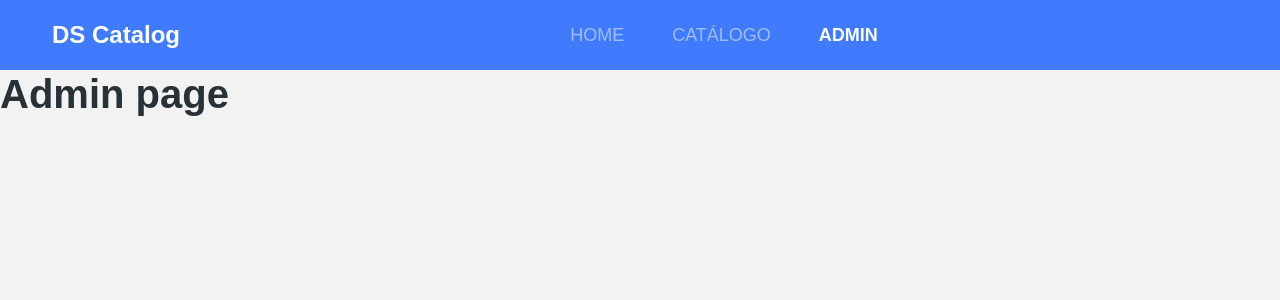
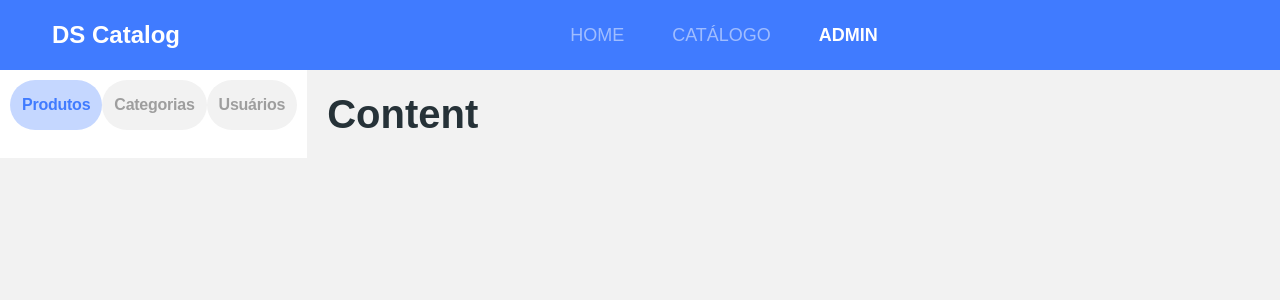
Before and after one commit to hstt-coder/bds-dscatalog, a React (Create React App) app in the folder frontend/: page /admin in a window 1280 px wide. Shown: the top 300 px of the page. Built offline with nearby package versions, Linux system fonts and the light colour scheme.

Commit message:
Admin Navbar Layout 320px

```diff
--- /dev/null
+++ b/frontend/src/pages/Admin/Navbar/index.tsx
@@ -0,0 +1,27 @@
+import './styles.css';
+
+const Navbar = () => {
+  return (
+    <nav className="admin-nav-container">
+      <ul>
+        <li>
+          <a href="link" className="admin-nav-item active">
+            <p>Produtos</p>
+          </a>
+        </li>
+        <li>
+          <a href="link" className="admin-nav-item">
+            <p>Categorias</p>
+          </a>
+        </li>
+        <li>
+          <a href="link" className="admin-nav-item">
+            <p>Usuários</p>
+          </a>
+        </li>
+      </ul>
+    </nav>
+  );
+};
+
+export default Navbar;
--- /dev/null
+++ b/frontend/src/pages/Admin/Navbar/styles.css
@@ -0,0 +1,36 @@
+
+.admin-nav-container {
+ padding: 10px;
+ background-color: #fff;
+}
+
+.admin-nav-container ul {
+  display: flex;
+  justify-content: space-around;
+  list-style-type: none;
+  margin: 0;
+  padding: 0;
+}
+
+.admin-nav-item {
+  display: flex;
+  justify-content: center;
+  align-items: center;
+  height: 50px;
+  background-color: #f2f2f2;
+  border-radius: 100px;
+  padding: 0 12px;
+  font-size: 16px;
+  font-weight: bold;
+  letter-spacing: -0.015em;
+  color: #9e9e9e;
+}
+
+.admin-nav-item.active {
+  background-color: rgba(64, 123, 255, .3);
+  color: #407bff;
+}
+
+.admin-nav-item p {
+  margin-bottom: 0;
+}
--- a/frontend/src/pages/Admin/index.tsx
+++ b/frontend/src/pages/Admin/index.tsx
@@ -1,5 +1,15 @@
+import Navbar from './Navbar';
+import './styles.css';
+
 const Admin = () => {
-  return <h1>Admin page</h1>;
+  return (
+    <div className="admin-container">
+      <Navbar/>
+      <div className="admin-content">
+        <h1>Content</h1>
+      </div>
+    </div>
+  );
 };
 
 export default Admin;
--- a/frontend/src/pages/Admin/styles.css
+++ b/frontend/src/pages/Admin/styles.css
@@ -0,0 +1,18 @@
+.admin-container {
+  display: flex;
+  flex-flow: column;
+}
+
+.admin-content {
+  padding: 20px;
+}
+
+@media (min-width: 1200px) {
+  .admin-container {
+    flex-flow: row;
+  }
+
+  .admin-content {
+    flex: 1;
+  }
+}
```
